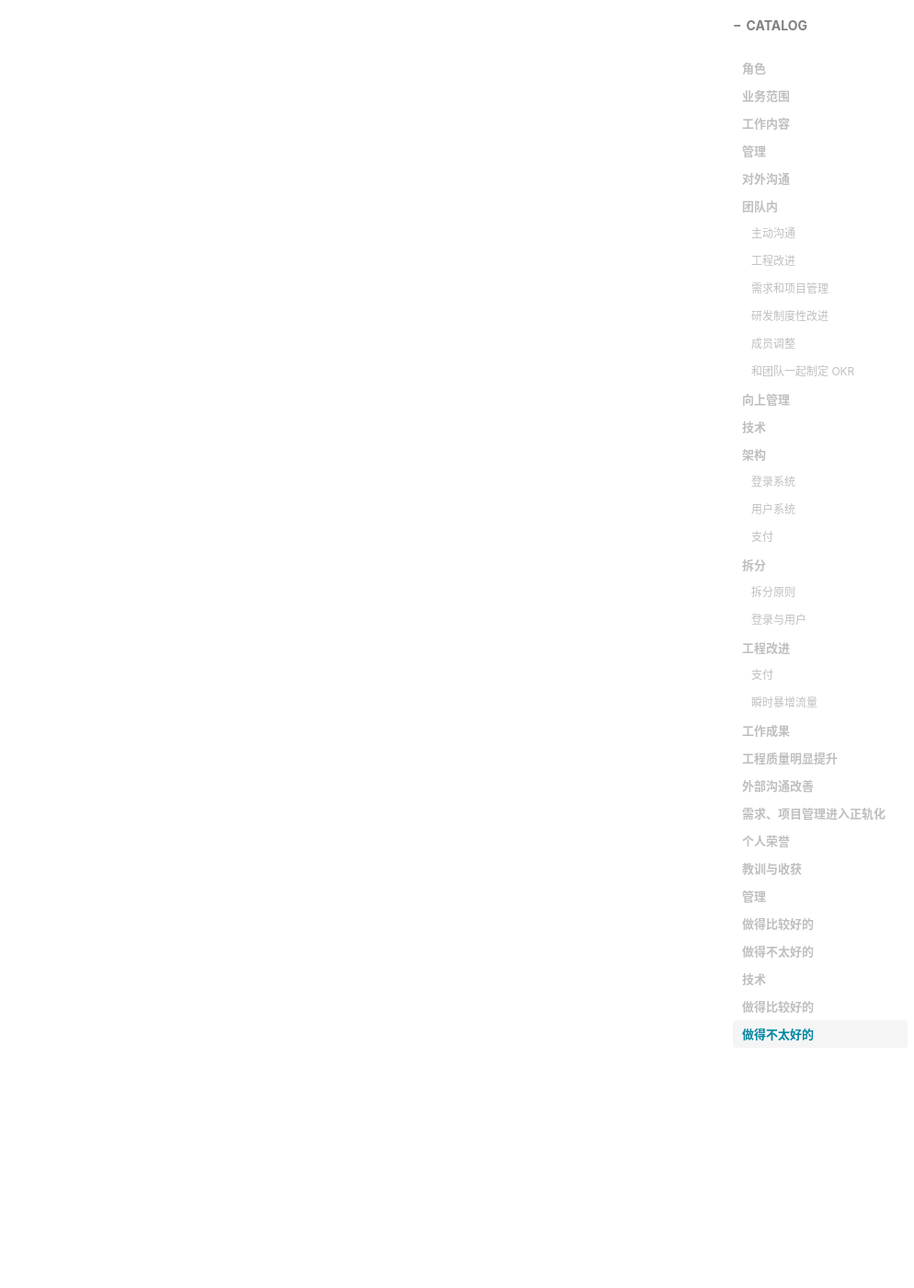
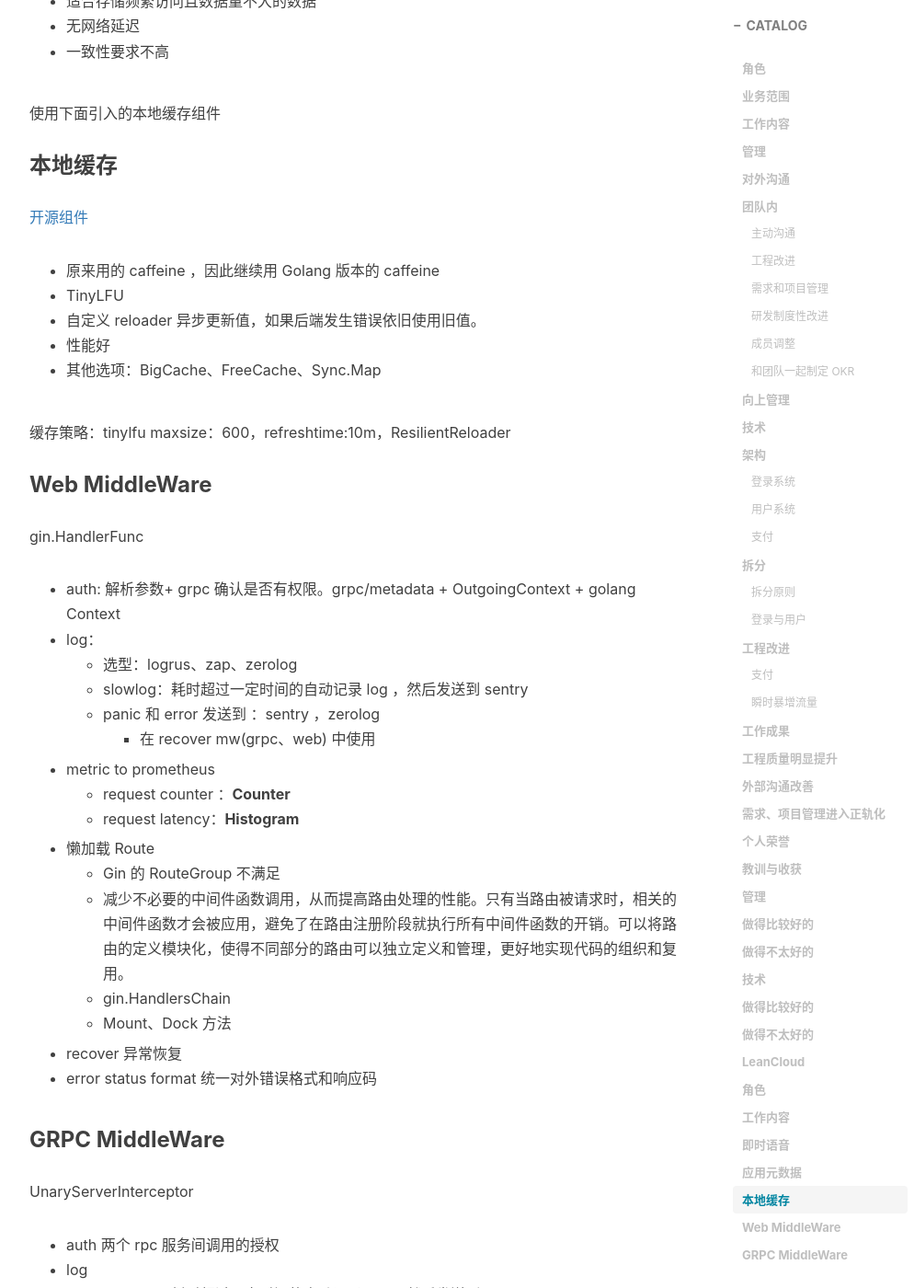
Before and after one commit to linnaname/linnaname.github.io, a Jekyll site: the page built from _posts/2023-10-21-tds-summary.md, in a window 1280 px wide and 1400 px high, scrolled down 11580 px. Shown: the whole window at 92% size, without its empty margins (233-1227 px from the left). Built offline with Jekyll 4.4.1, drawn with Linux system fonts in a browser that asks for light colours; nearby versions of some CDN libraries; comment, search, counter and statistics services are not loaded; some of the changed text lies outside the part shown.

Commit message:
(fix) leancloud

````diff
--- a/_posts/2023-10-21-tds-summary.md
+++ b/_posts/2023-10-21-tds-summary.md
@@ -276,7 +276,111 @@ tags:
 - **寻求持续且渐进的改进**，以小步前进，每个小步都带来改进，最终实现系统和全面的转型。这种方式效果很好，下一份工作或许可以借鉴。
 - 非常快的融入了创业公司的范围里，特别是 LeanCloud 的技术氛围。
 - 把 LeanCloud 的软件工程实践（代码评审、故障总结、自动化测试等等）带到了 XDSDK 团队里，也带来了很好的效果。
+- 系统架构上能够除了注意功能性需求的扩展性以外也更加关注非功能性的设计，比如可观测性、高可用等等。
 
 ### 做得不太好的
 
 - 技术的广度不够：带的是混合团队，但是在技术的广度上还不够，比如前端、客户度。创业型的公司往往缺的是从 0 ~ 1 的人。这可能需要很长的时间去弥补。
+
+
+
+
+
+
+
+
+# LeanCloud
+
+## 角色
+RTM 小组 Tech Lead ,业务上主要负责：即时通信、消息推送、即时语音三个方向。
+
+## 工作内容
+- 即时通信、消息推送、即时语音三个系统去 Clojure 技术栈，进展不大
+- 建设 Clojure 技术栈向 Golang 转移过程中所需要的公共组件建设，类似基础架构的工作
+
+
+### 即时语音
+- 二道贩子封装了腾讯云的语音服务
+- 针对游戏场景做了一些封装
+
+### 应用元数据
+**核心应用**
+提供 GRPC 服务
+MySQL + 本地缓存
+
+- 适合存储频繁访问且数据量不大的数据
+- 无网络延迟
+- 一致性要求不高
+
+使用下面引入的本地缓存组件
+### 本地缓存
+
+[开源组件](https://github.com/goburrow/cache)
+
+- 原来用的 caffeine ，因此继续用 Golang 版本的 caffeine
+- TinyLFU
+- 自定义 reloader 异步更新值，如果后端发生错误依旧使用旧值。
+- 性能好
+- 其他选项：BigCache、FreeCache、Sync.Map
+
+
+缓存策略：tinylfu maxsize：600，refreshtime:10m，ResilientReloader
+
+### Web MiddleWare
+gin.HandlerFunc
+
+- auth:  解析参数+ grpc 确认是否有权限。grpc/metadata + OutgoingContext  +  golang Context
+- log：
+   - 选型：logrus、zap、zerolog
+   - slowlog：耗时超过一定时间的自动记录 log ，然后发送到 sentry
+   - panic 和 error 发送到 ：sentry ，zerolog
+      - 在 recover mw(grpc、web) 中使用
+
+- metric to prometheus
+   - request counter ：**Counter**
+   - request latency：**Histogram**
+- 懒加载 Route
+   - Gin 的 RouteGroup 不满足
+   - 减少不必要的中间件函数调用，从而提高路由处理的性能。只有当路由被请求时，相关的中间件函数才会被应用，避免了在路由注册阶段就执行所有中间件函数的开销。可以将路由的定义模块化，使得不同部分的路由可以独立定义和管理，更好地实现代码的组织和复用。
+   - gin.HandlersChain
+   - Mount、Dock 方法
+- recover 异常恢复
+- error status format 统一对外错误格式和响应码
+
+
+### GRPC MiddleWare
+UnaryServerInterceptor
+
+- auth 两个 rpc 服务间调用的授权
+- log
+   - slowlog：耗时超过一定时间的自动记录 log ，然后发送到 sentry
+   - panic 和 error 发送到 ：sentry ，zerolog
+- error:
+   - converts a HTTP error code into the corresponding gRPC response status.
+   - See: [https://github.com/googleapis/googleapis/blob/master/google/rpc/code.proto](https://github.com/googleapis/googleapis/blob/master/google/rpc/code.proto)
+- recover
+   -  error 发送到 ：sentry ，zerolog
+
+
+### Json-RPC client
+Json-RPC client
+
+基于 json-rpc 2.0 protocol,  protocol 大致是：
+```
+    --> {"jsonrpc": "2.0", "method": "subtract", "params": [42, 23], "id": 1}
+    <-- {"jsonrpc": "2.0", "result": 19, "id": 1}
+```
+
+为了便于测试，提供了一个 mock server
+
+## 工作成果
+
+- 多个基础组件，实际的工作比上面列出来的多得多。
+- 支撑了存储从 Clojure 向 Golang 的迁移，支撑新开业务 lake、语音通信服务的建设。
+
+### 收获
+- 开发基础组件的体验，收获一些 Golang 开发的最佳实践，比如 Functional Options 模式，大量使用了这种模式
+
+### 遗憾
+- 只参与了其中一个业务系统在 Golang 上的迁移
+- 没能全面了解 LeanCloud 所有系统的全貌
````
